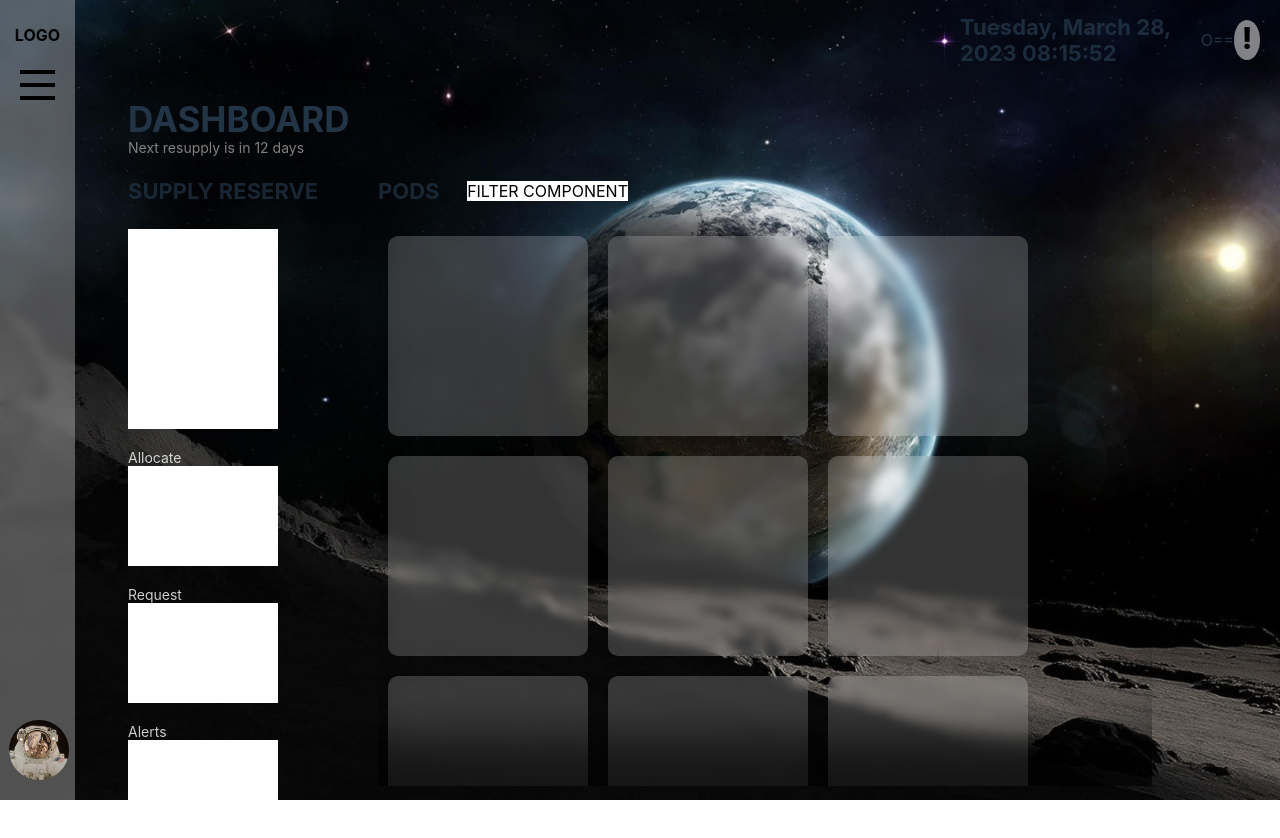
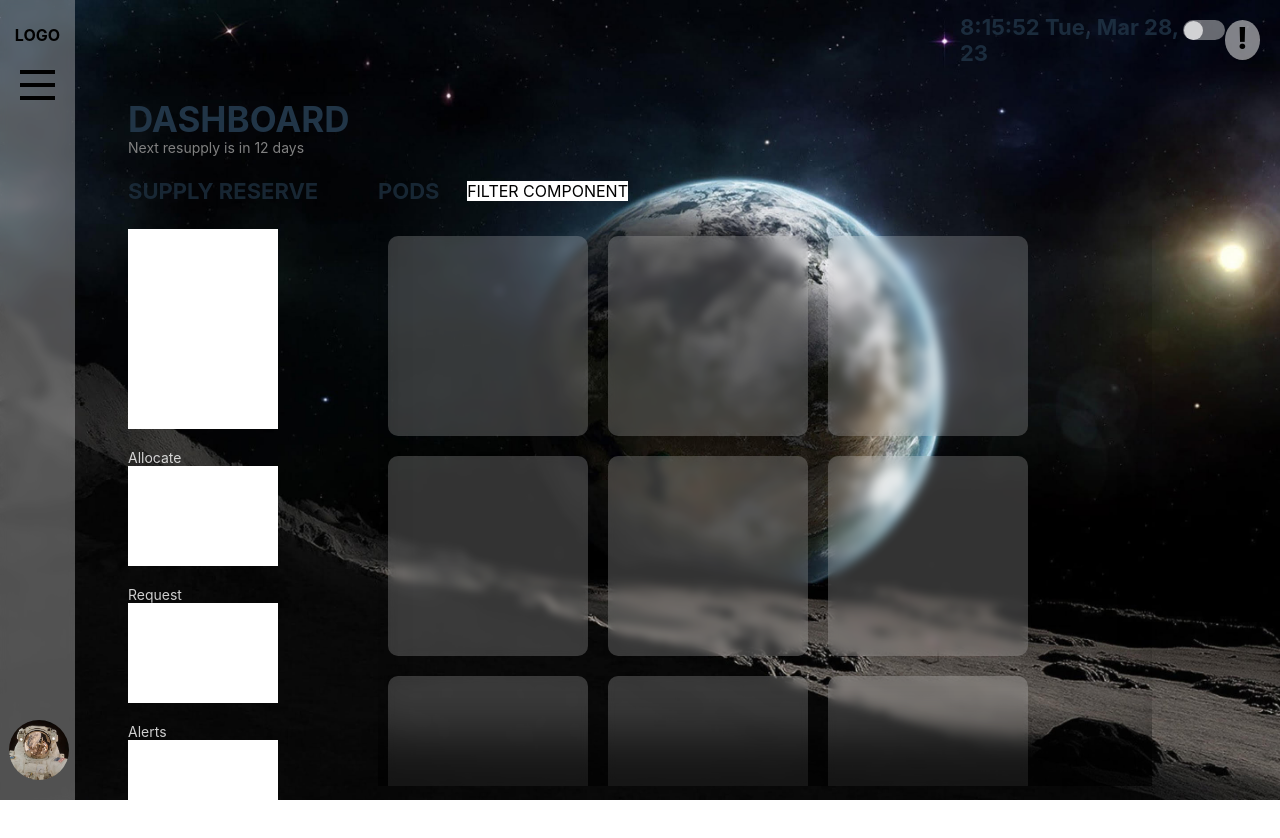
Before and after one commit to chingu-voyages/v43-tier2-team-23, a React (Vite) app in the folder moonager/: page / in a window 1280 px wide. Shown: the top 838 px of the page. Built offline with nearby package versions, Linux system fonts and the light colour scheme; the HTML template or start-up script is replaced by a standard one.

Commit message:
Got the clock working, along with developer mode. Also raised the state up a level. It will need to go up further, however, so that components outside of naviation can rely on the 'time' state.

```diff
--- a/moonager/src/routes/navigation/Clock/Clock.tsx
+++ b/moonager/src/routes/navigation/Clock/Clock.tsx
@@ -1,38 +1,27 @@
 import React from "react";
 import { useState, useEffect } from "react";
 
-// function formatTime(time:number) {
-//     const hours = Math.floor(time / 360)
-//     const minutes = Math.floor(time / 60);
-//     const seconds = (time % 60).toString().padStart(2, '0');
-//     return `${hours}:${minutes}:${seconds}`;
-//   }
-
-  export default function Clock () {
-
-    const [time, setTime] = useState(Date.now()); // get and set a snapshot of the time
-    const [developerMode, setDeveloperMode] = useState(false);
+  export default function Clock (props: {developerMode:boolean, time:number, setTime:Function}) {
 
     useEffect(() => {
       let timer:number = setInterval(() => {
-        setTime((now) => now + 1000);   // push the time forward 1 second (1000 milliseconds)
-        let date = new Date(time)       // update the Date object based on setInterval
-      }, developerMode ? .0001 : 1000);     // this will set the interval to be either 1 millisecond or 1 second. If it's 1 millisecond, a second will pass by ever millisecond in real time, at 1000x normal speed.
-  }, []);
+          props.setTime(props.time + 1000)      // push the captured time forward 1 second (1000 milliseconds)
+          return (clearInterval(timer));        // Clean-up function
+      }, props.developerMode ? .0001 : 1000);   // this will set the interval to be either 1 millisecond or 1 second. If it's 1 millisecond, a second will pass by every millisecond in real time
+    }, [props.developerMode, props.time]);      // reactive values
 
     function formatTime(time:number){
-      const options = { weekday: 'long', year: 'numeric', month: 'long', day: 'numeric' };
+      const options:Intl.DateTimeFormatOptions = { weekday: 'short', year: '2-digit', month: 'short', day: 'numeric', hour12: true} as const;
       const date = new Date(time) // create a new Date object based on setInterval
       const localTime = date.toLocaleDateString(undefined, options);
-      const hours = (date.getHours() > 12 ? date.getHours() % 12 : date.getHours()).toString().padStart(2,'0');
+      const hour = date.getHours();
+      // const hours = (hour > 12 ? hour % 12 : hour).toString().padStart(2,'0');
       const minutes = date.getMinutes().toString().padStart(2,'0');
       const seconds = date.getSeconds().toString().padStart(2,'0');
-      return `${localTime} ${hours}:${minutes}:${seconds}`
+      return `${hour}:${minutes}:${seconds} ${localTime}`
     }
 
-
-
     return(
-            <h3>{formatTime(time)}</h3>
+            <h3>{formatTime(props.time)}</h3>
     )
   }
--- a/moonager/src/routes/navigation/Clock/clock-types.ts
+++ b/moonager/src/routes/navigation/Clock/clock-types.ts
@@ -0,0 +1 @@
+// Stuff and things...
--- /dev/null
+++ b/moonager/src/routes/navigation/DeveloperModeSwitch/DeveloperModeSwitch.tsx
@@ -0,0 +1,15 @@
+import './developerModeSwitch.scss';
+
+export default function DeveloperModeSwitch(prop: { developerMode:boolean, setDeveloperMode:Function }) {
+    return (
+        <div className="switch-container">
+            <input
+                type="checkbox"
+                id="toggle"
+                className="checkbox"
+                // checked={checked}
+                onChange={ () => prop.setDeveloperMode(!prop.developerMode) }/>
+            <label htmlFor="toggle" className="switch"></label>
+        </div>
+    )
+}
--- /dev/null
+++ b/moonager/src/routes/navigation/DeveloperModeSwitch/developerModeSwitch.scss
@@ -0,0 +1,36 @@
+.switch {
+    cursor: pointer;
+    position : relative ;
+    display : inline-block;
+    width : 2.6rem;
+    height : 20px;
+    background-color: rgba(255, 255, 255, 0.4);
+    border-radius: 20px;
+    margin-bottom: 1rem;
+  }
+
+
+.switch::after {
+    content: '';
+    position: absolute;
+    width: 1.2rem;
+    height: 1.2rem;
+    border-radius: 50%;
+    background-color: rgba(255, 255, 255, 0.7);
+    top: 1px; /* TO GIVE AN EFFECT OF CIRCLE INSIDE SWITCH. */
+    left: 1px;
+    transition: all 0.4s;
+  }
+
+  .checkbox:checked + .switch::after {
+    left : 1.5rem;
+    /* background-color: var(--surface1-light); */
+  }
+
+  .checkbox {
+    display : none;
+  }
+
+  .switch-container {
+    text-align: right;
+  }
--- a/moonager/src/routes/navigation/navigation.comp.tsx
+++ b/moonager/src/routes/navigation/navigation.comp.tsx
@@ -2,19 +2,22 @@ import { useState, Fragment } from 'react';
 import { Outlet, Link } from 'react-router-dom';
 import { NavigationProps } from './navigation-types';
 import Clock from './Clock/Clock';
+import DeveloperModeSwitch from './DeveloperModeSwitch/DeveloperModeSwitch';
 
 import '../navigation/navigation.styles.scss'
 import CloseIcon from '../../assets/icon-close.svg';
 
 function Navigation(props: NavigationProps) {
+    const [time, setTime] = useState(Date.now()); // get and set a snapshot of the time
+    const [developerMode, setDeveloperMode] = useState(false);
 
     return (
         <Fragment>
         <div className="navigation">
 
         <div className='time-bar'>
-            <Clock />
-            <span className='time-toggle'>O==</span>
+            <Clock time={time} setTime={setTime} developerMode={developerMode}/>
+            <DeveloperModeSwitch developerMode={developerMode} setDeveloperMode={setDeveloperMode} />
             <span className='alert-icon'>!</span>
         </div>
 
```
